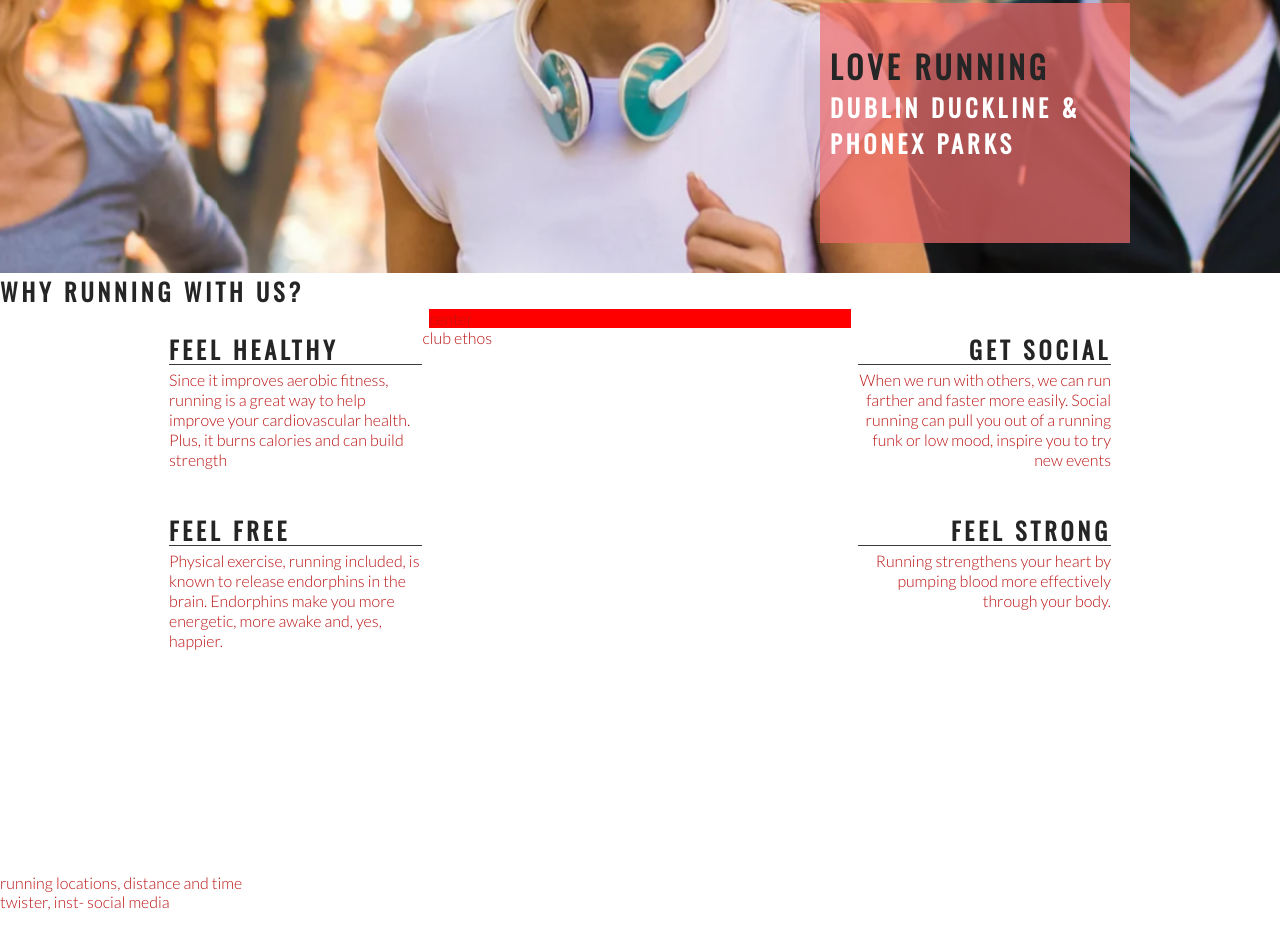
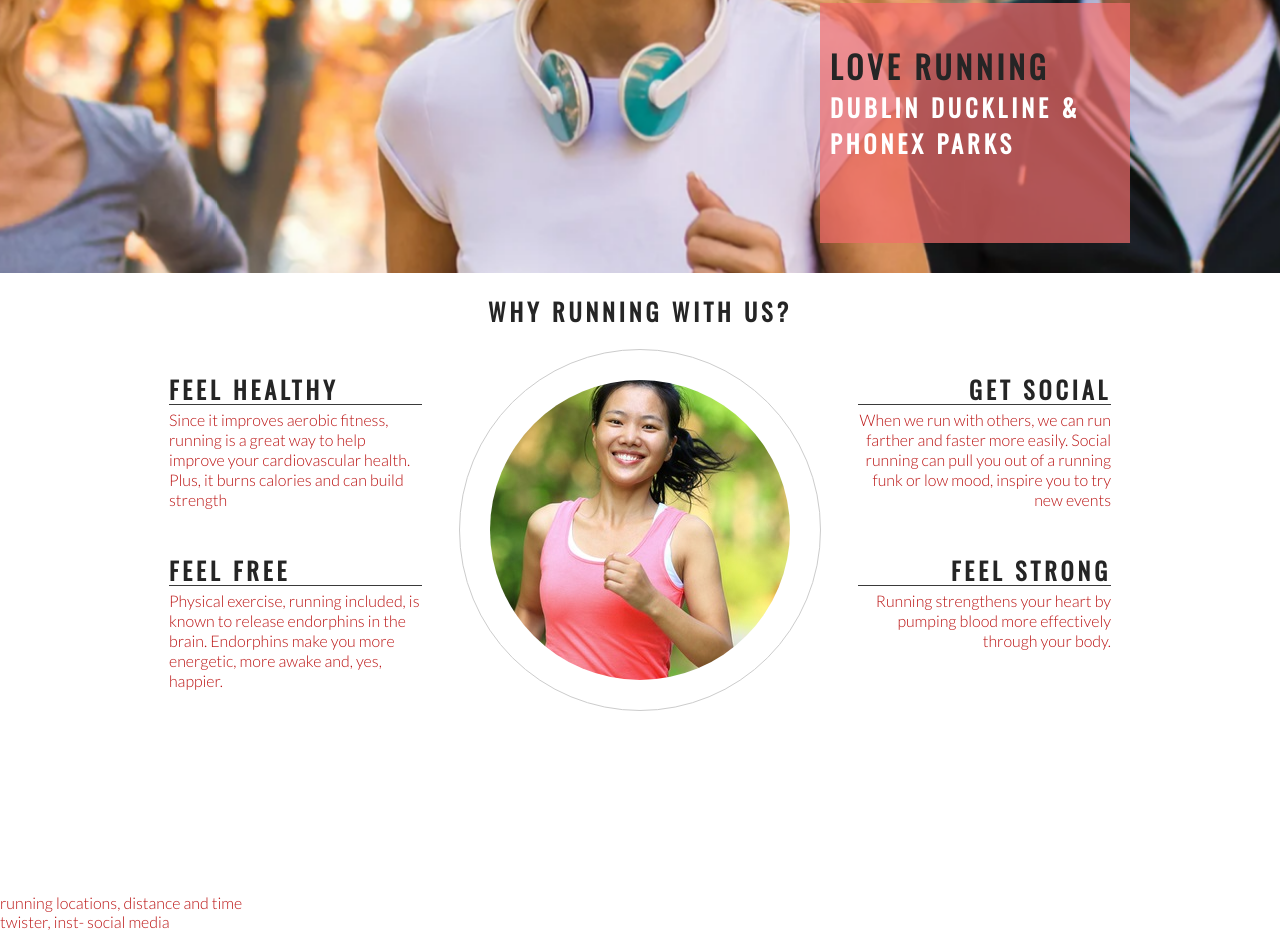
Before and after one commit to ujuadimora-dev/uju-template-repository, a plain HTML site: page index.html in a window 1280 px wide. Shown: the part 402-1333 px from the top of the page. Drawn offline with nearby package versions, Linux system fonts and the light colour scheme.

Commit message:
add  ethos image into circle  and style

```diff
--- a/assets/css/style.css
+++ b/assets/css/style.css
@@ -125,7 +125,6 @@
 #center-about{
    width: 33%;
    margin: 0 auto;
-   background-color: red;
 }
 hr{
    border-top: 1px solid #3a3a3a;
@@ -152,3 +151,28 @@
 .right-about-heading p {
    text-align:  right;
 }
+ #welcome {
+   text-align:  center;
+   margin: 20px 0;
+   font: 280%;
+
+ }
+ /* style the center image--*/
+ #circle-container {
+   width: 300px;
+   height: 300px;
+   padding: 30px;
+   border-style: solid;
+   border-color: #ccc;
+   border-width: 1px; /*- border thinkness--*/
+   border-radius: 50%;
+   margin: 0 auto;/*- center the circle--*/
+ }
+
+ #circle-cover-bg {
+   background: url('../image/ethos-center-image.jpg') no-repeat center center;
+   height: 100%;
+   border-radius: 50%;
+
+
+ }
--- a/index.html
+++ b/index.html
@@ -41,17 +41,19 @@
         main image
     </section>
     <section id="club-ethos">
-        <h1>Why Running with us?</h1>
+        <h1 id="welcome">Why Running with us?</h1>
         <div id="left-about">
             <div class=" left-about-heading">
                 <h2>feel Healthy</h2>
                 <hr>
-                <p>Since it improves aerobic fitness, running is a great way to help improve your cardiovascular health. Plus, it burns calories and can build strength</p>
+                <p>Since it improves aerobic fitness, running is a great way to help improve your cardiovascular health.
+                    Plus, it burns calories and can build strength</p>
             </div>
             <div class=" left-about-heading">
                 <h2>Feel Free</h2>
                 <hr>
-                <p>Physical exercise, running included, is known to release endorphins in the brain. Endorphins make you more energetic, more awake and, yes, happier.</p>
+                <p>Physical exercise, running included, is known to release endorphins in the brain. Endorphins make you
+                    more energetic, more awake and, yes, happier.</p>
             </div>
 
         </div>
@@ -59,21 +61,24 @@
             <div class=" right-about-heading">
                 <h2>Get Social</h2>
                 <hr>
-                <p>When we run with others, we can run farther and faster more easily. Social running can pull you out of a running funk or low mood, inspire you to try new events</p>
+                <p>When we run with others, we can run farther and faster more easily. Social running can pull you out
+                    of a running funk or low mood, inspire you to try new events</p>
             </div>
             <div class=" right-about-heading">
                 <h2>Feel Strong</h2>
                 <hr>
                 <p>Running strengthens your heart by pumping blood more effectively through your body.</p>
             </div>
+        </div>
+        <div id="center-about">
+            <div id="circle-container">
+                <div id="circle-cover-bg">
+            </div>
 
 
+            </div>
+        </div>
 
-
-        </div>
-        <div id="center-about">center</div>
-
-        club ethos
     </section>
     <section>
         running locations, distance and time
```
Also changed, not shown: assets/image/ethos-center-image.jpg (added).
